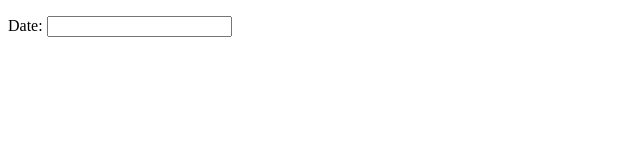
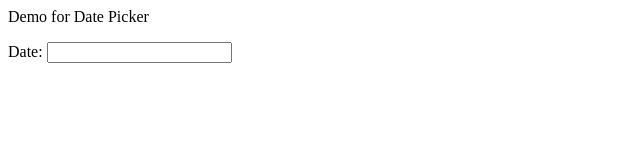
Before and after one commit to surendra20/jenkins, a plain HTML site: page Datepicker/index.html in a window 1280 px wide. Shown: the whole page, without its empty margins (0-640 px from the left). Drawn offline with Linux system fonts and the light colour scheme.

Commit message:
datepicker

```diff
--- a/Datepicker/index.html
+++ b/Datepicker/index.html
@@ -21,7 +21,7 @@
 <body  >
 
 <div class="demo" >
-
+Demo for Date Picker
 <p >Date: <input type="text" id="date" ></p>
 
 </div><!-- End demo -->
```
